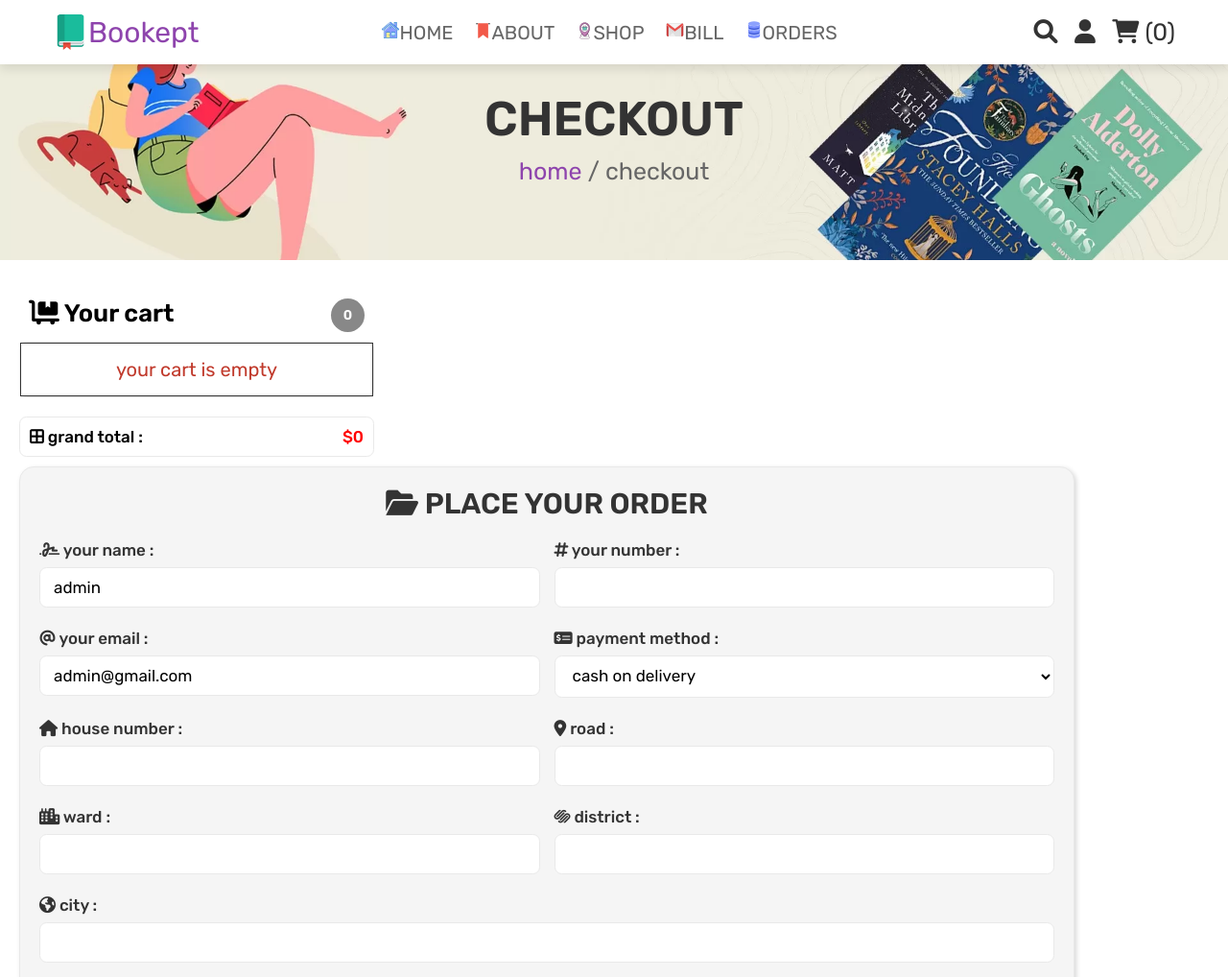
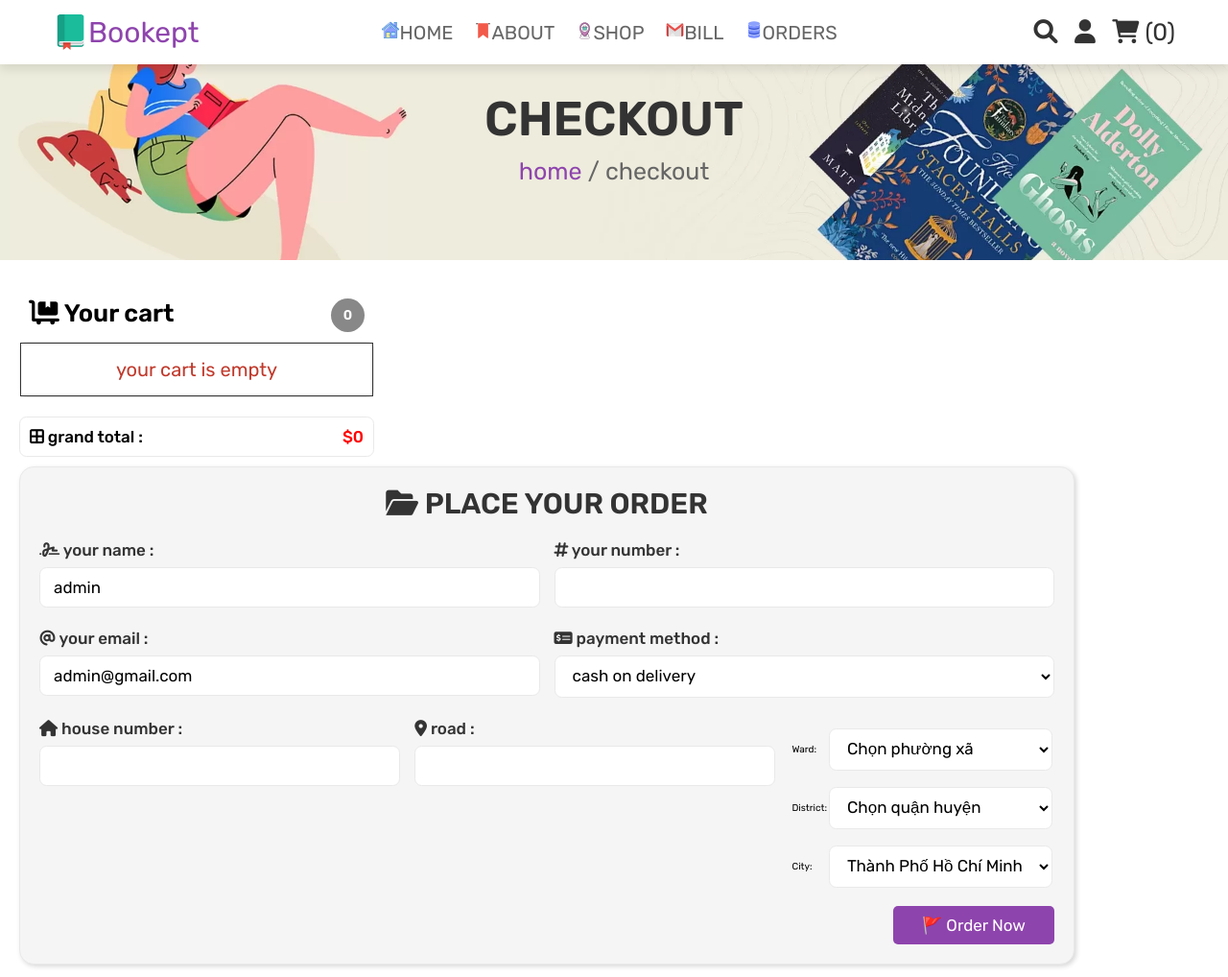
Before and after one commit to dien-tran/Do_An_Web2, a PHP site: page /checkout.php in a window 1280 px wide. Shown: the top 1018 px of the page at 96% size. Run offline with PHP 8.4, Linux system fonts and the light colour scheme; a user stored in the database is signed in; data comes from the database, SQL or seed files in the repository; data that the repository does not hold is empty.

Commit message:
checkout fix ward , city , district

```diff
--- a/bookept-main/checkout.php
+++ b/bookept-main/checkout.php
@@ -74,7 +74,17 @@ if (isset($_POST['order_btn'])) {
    <!-- custom css file link  -->
    <link rel="stylesheet" href="styles/main.css">
    <link rel="stylesheet" href="./styles/customers/checkout.css">
+   <style>
+  .form-select {
 
+    font-size: 16px;
+    display: inline-block;
+    width: 33.33%;
+    margin-right: 20px;
+    width: 100%; /* Đặt chiều rộng là 100% để các select box dài hết chiều rộng của cột */
+        max-width: 400px; /* Tùy chỉnh chiều rộng tối đa của các select box */
+  }
+</style>
 </head>
 
 <body>
@@ -124,19 +134,50 @@ if (isset($_POST['order_btn'])) {
                <span><i class="fa-solid fa-location-dot"></i> road :</span>
                <input type="text" name="road" value="<?php echo $check['road']; ?>" >
             </div>
-            <div class="inputBox">
-               <span><i class="fa-solid fa-city"></i> ward :</span>
-               <input type="text" name="ward" value="<?php echo $check['ward']; ?>">
-            </div>
-            <div class="inputBox">
-               <span><i class="fa-brands fa-squarespace"></i> district :</span>
-               <input type="text" name="district" value="<?php echo $check['district']; ?>">
-            </div>
-            <div class="inputBox">
-               <span><i class="fa-solid fa-earth-americas"></i> city :</span>
-               <input type="text" name="city" value="<?php echo $check['city']; ?>">
-            </div>
+           <table>
+           <tr>
+        <td><label for="ward">Ward:</label></td>
+        <td>
+            <select class="form-select form-select-sm" name="ward" id="ward" aria-label=".form-select-sm">
+                <option value="">Chọn phường xã</option>
+                <?php
+                for ($i = 1; $i <= 12; $i++) {
+                    $selected = ($_POST['ward'] == "Phường $i") ? 'selected' : '';
+                    "<option value='Phường $i' $selected>Phường $i</option>";
+                    $selected = ($check['ward'] == "Phường $i") ? 'selected' : '';
+                    echo "<option value='Phường $i' $selected>Phường $i</option>";
+                }
+                ?>
+            </select>
+        </td>
+    </tr>
+    <tr>
+        <td><label for="district">District:</label></td>
+        <td>
+            <select class="form-select form-select-sm mb-3" name="district" id="district" aria-label=".form-select-sm">
+                <option value="">Chọn quận huyện</option>
+                <?php
+                for ($i = 1; $i <= 12; $i++) {
+                  $selected = ($_POST['district'] == "Quận $i") ? 'selected' : '';
+                  "<option value='Quận $i' $selected>Quận $i</option>";
+                  $selected = ($check['district'] == "Quận $i") ? 'selected' : '';
+                  echo "<option value='Quận $i' $selected>Quận $i</option>";
+              }
 
+                ?>
+            </select>
+        </td>
+    </tr>
+    <tr>
+        <td><label for="city">City:</label></td>
+        <td>
+            <select class="form-select form-select-sm mb-3" name="city" id="city" aria-label=".form-select-sm">
+                <option value="" selected>Chọn tỉnh thành</option>
+                <option value="Hồ Chí Minh" selected>Thành Phố Hồ Chí Minh</option>
+            </select>
+        </td>
+    </tr>
+           </table>
          </div>
          <div style="display: flex; justify-content:end">
             <input type="submit" value="🚩 order now" class="btn" name="order_btn">
--- a/bookept-main/edit_customer.php
+++ b/bookept-main/edit_customer.php
@@ -191,7 +191,7 @@ if(isset($message) && is_array($message)) // Kiểm tra nếu $message là một
                 <?php
                 for ($i = 1; $i <= 12; $i++) {
                     $selected = ($_POST['ward'] == "Phường $i") ? 'selected' : '';
-                    echo "<option value='Phường $i' $selected>Phường $i</option>";
+                    "<option value='Phường $i' $selected>Phường $i</option>";
                     $selected = ($check['ward'] == "Phường $i") ? 'selected' : '';
                     echo "<option value='Phường $i' $selected>Phường $i</option>";
                 }
@@ -207,7 +207,7 @@ if(isset($message) && is_array($message)) // Kiểm tra nếu $message là một
                 <?php
                 for ($i = 1; $i <= 12; $i++) {
                   $selected = ($_POST['district'] == "Quận $i") ? 'selected' : '';
-                  echo "<option value='Quận $i' $selected>Quận $i</option>";
+                  "<option value='Quận $i' $selected>Quận $i</option>";
                   $selected = ($check['district'] == "Quận $i") ? 'selected' : '';
                   echo "<option value='Quận $i' $selected>Quận $i</option>";
               }
```
